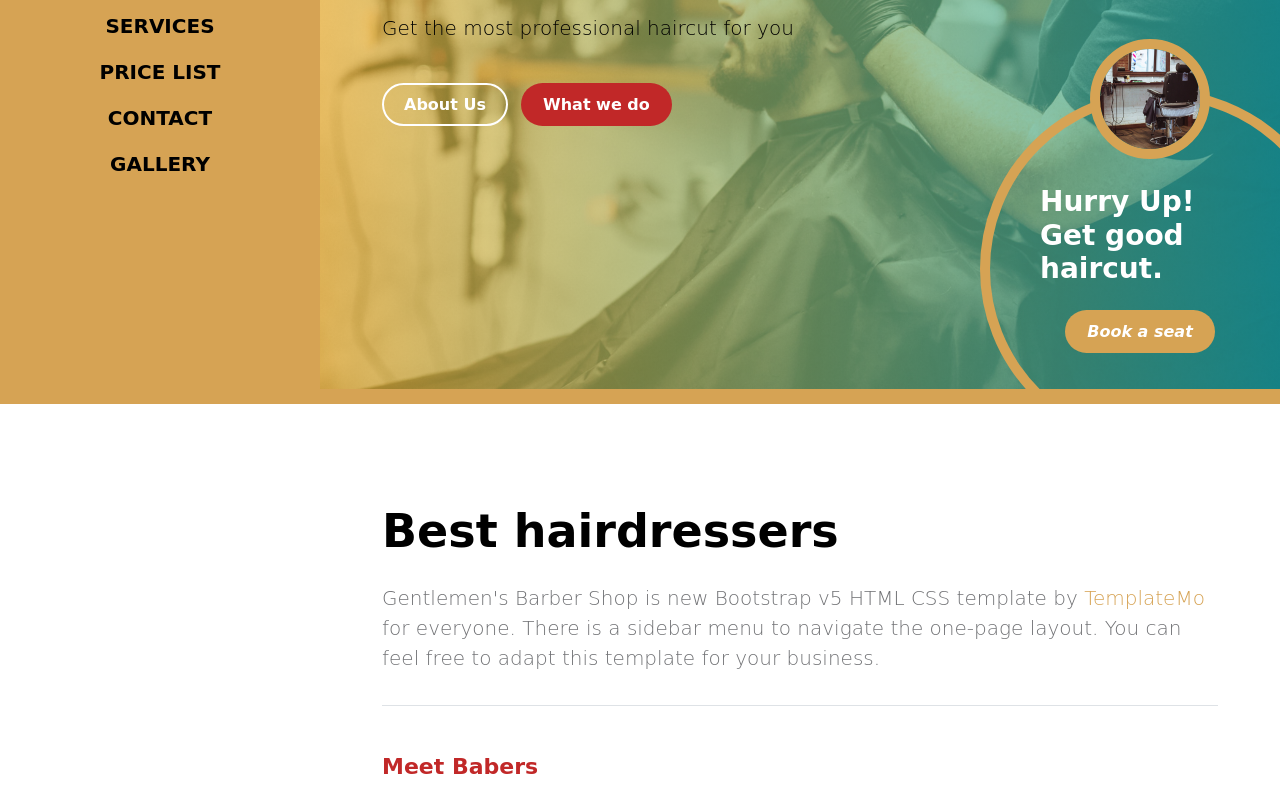
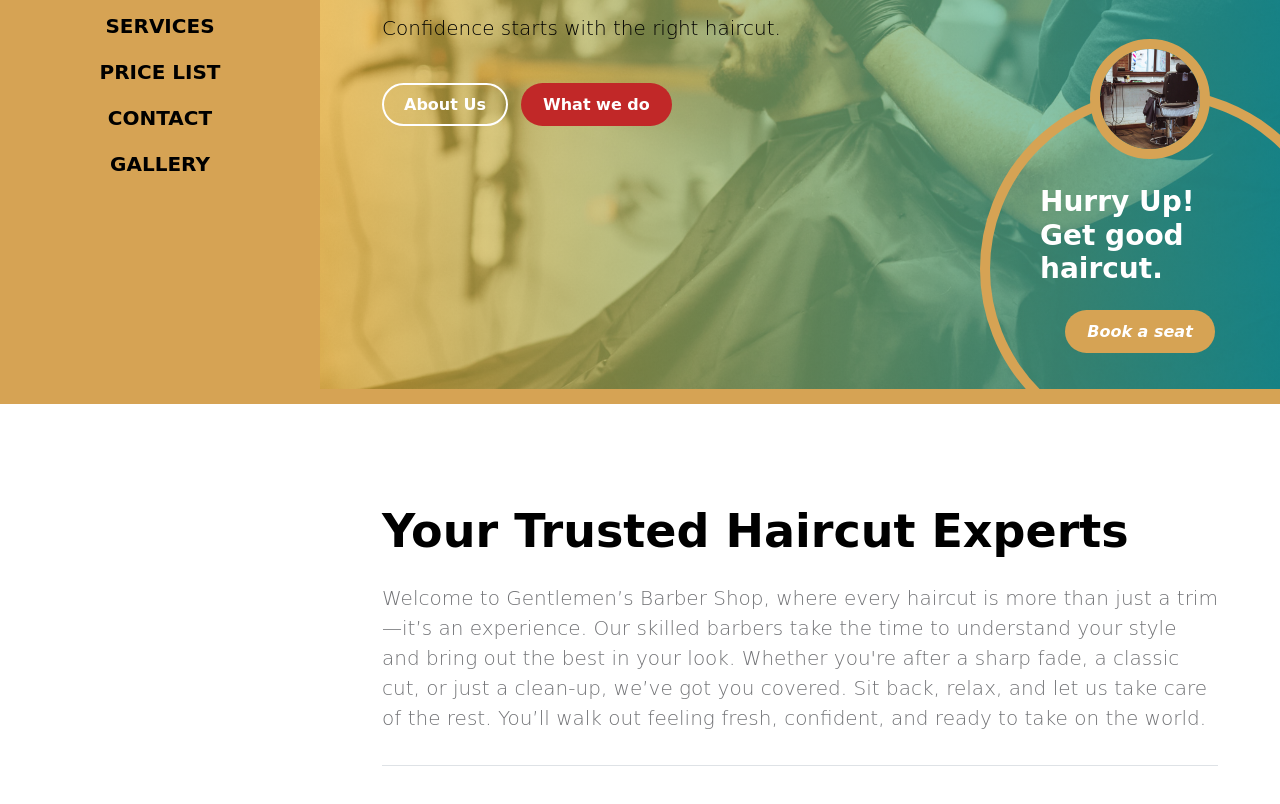
Before and after one commit to Jessebrown1/Barber_Shop, a website: page index.html in a window 1280 px wide. Shown: the part 396-1200 px from the top of the page. Drawn offline with Linux system fonts and the light colour scheme; a web font is replaced by a local one.

Commit message:
second commit

```diff
--- a/index.html
+++ b/index.html
@@ -84,7 +84,7 @@ https://templatemo.com/tm-585-barber-shop
 
                                     <div class="col-lg-8 col-12">
                                         <h1 class="text-white mb-lg-3 mb-4"><strong>Barber <em>Shop</em></strong></h1>
-                                        <p class="text-black">Get the most professional haircut for you</p>
+                                        <p class="text-black">Confidence starts with the right haircut.</p>
                                         <br>
                                         <a class="btn custom-btn custom-border-btn custom-btn-bg-white smoothscroll me-2 mb-2" href="#section_2">About Us</a>
 
@@ -108,14 +108,15 @@ https://templatemo.com/tm-585-barber-shop
                             <div class="row">
 
                                 <div class="col-lg-12 col-12 mx-auto">
-                                    <h2 class="mb-4">Best hairdressers</h2>
+                                    <h2 class="mb-4">Your Trusted Haircut Experts</h2>
 
                                     <div class="border-bottom pb-3 mb-5">
-                                        <p>Gentlemen's Barber Shop is new Bootstrap v5 HTML CSS template by <a href="https://templatemo.com/page/1" target="_blank">TemplateMo</a> for everyone. There is a sidebar menu to navigate the one-page layout. You can feel free to adapt this template for your business.</p>
+                                        <p>Welcome to Gentlemen’s Barber Shop, where every haircut is more than just a trim—it’s an experience. Our skilled barbers take the time to understand your style and bring out the best in your look. Whether you're after a sharp fade, a classic cut, or just a clean-up, we’ve got you covered. Sit back, relax, and let us take care of the rest.
+                                            You’ll walk out feeling fresh, confident, and ready to take on the world.</p>
                                     </div>
                                 </div>
 
-                                    <h6 class="mb-5">Meet Babers</h6>
+                                    <h6 class="mb-5">Meet Our Babers</h6>
 
                                         <div class="col-lg-5 col-12 custom-block-bg-overlay-wrap me-lg-5 mb-5 mb-lg-0">
                                             <img src="images/barber/portrait-male-hairdresser-with-scissors.jpg" class="custom-block-bg-overlay-image img-fluid" alt="">
@@ -519,8 +520,8 @@ https://templatemo.com/tm-585-barber-shop
                             <div class="row align-items-center">
 
                                 <div class="col-lg-8 col-12 mt-4">
-                                    <p class="copyright-text mb-0">Copyright © 2036 Barber Shop
-                                    - Design: <a href="https://templatemo.com" rel="nofollow" target="_blank">TemplateMo</a></p>
+                                    <p class="copyright-text mb-0">Copyright © 2036 Jesse Brown
+                                    </a></p>
                                 </div>
 
                                 <div class="col-lg-2 col-md-3 col-3 mt-lg-4 ms-auto">
```
